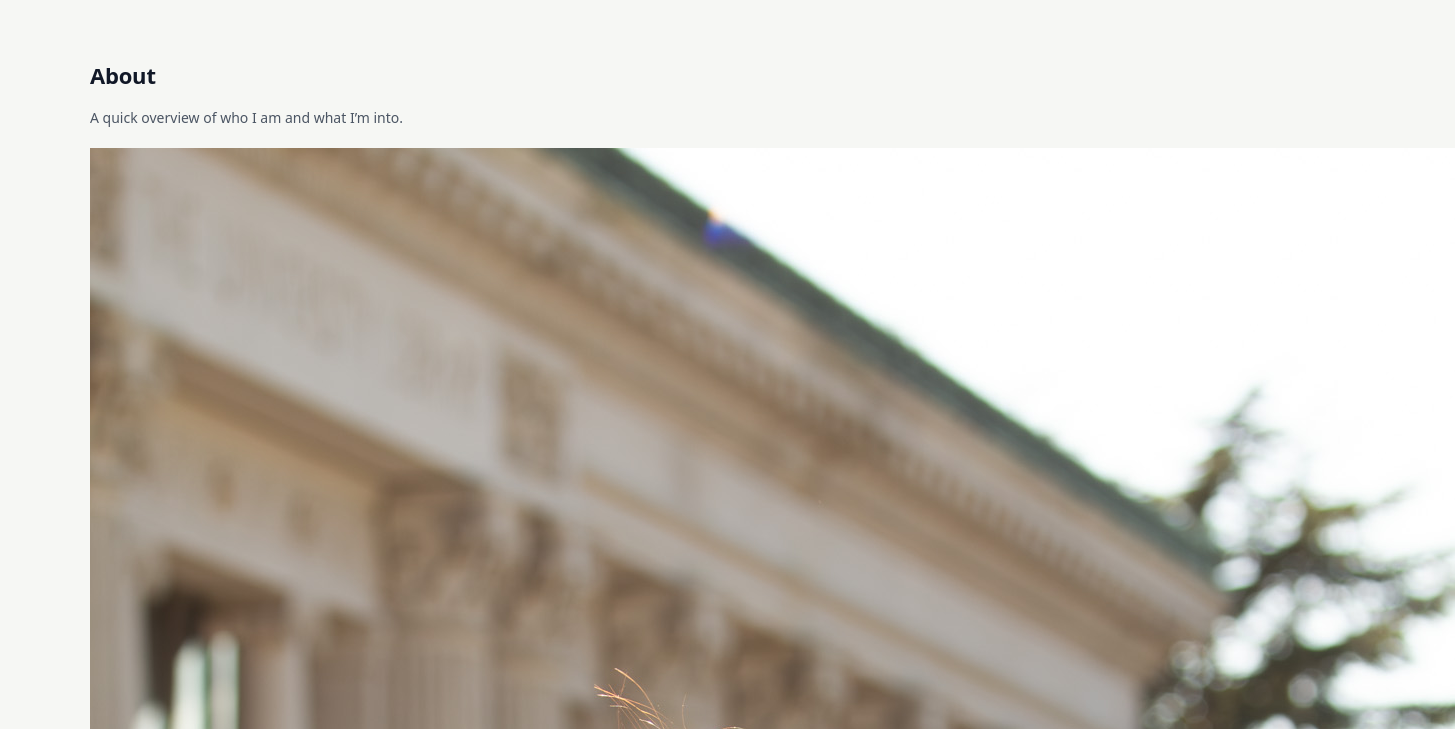
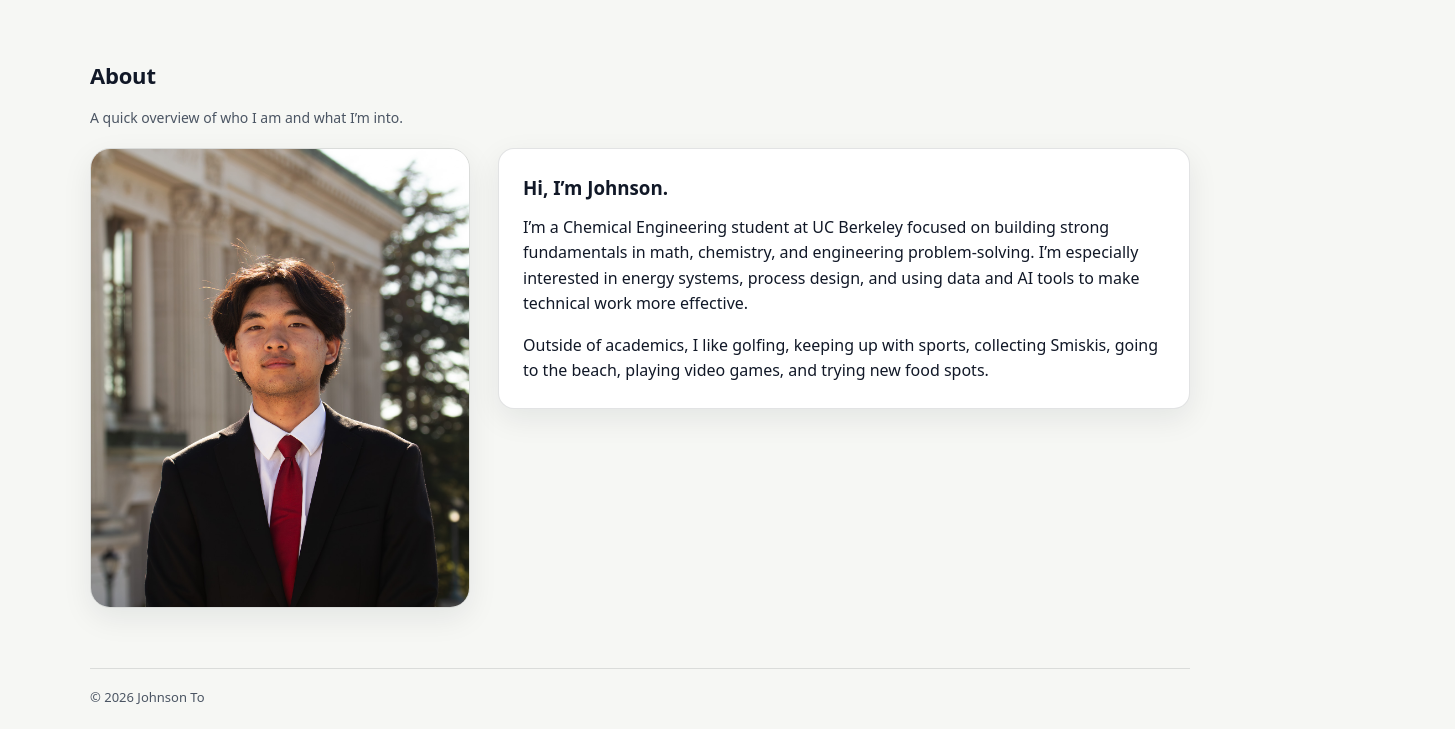
Before and after one commit to johnsonto07/johnsonto07.github.io, a plain HTML site: page about.html in a window 1280 px wide. Shown: the part 71-800 px from the top of the page, 1455 px wide, since content can reach past the window. Drawn offline with Linux system fonts and the light colour scheme.

Commit message:
Update style.css

```diff
--- a/assets/css/style.css
+++ b/assets/css/style.css
@@ -296,3 +296,43 @@ main{padding:42px 0 80px}
     grid-template-columns: minmax(0, 1fr);
   }
 }
+.about-layout{
+  display:grid;
+  grid-template-columns: 380px 1fr;
+  gap: 28px;
+  align-items: start;
+}
+
+.about-photo-card{
+  background: transparent;
+}
+
+.about-photo{
+  width: 100%;
+  max-width: 380px;
+  height: 460px;
+  object-fit: cover;
+  display: block;
+  border-radius: 20px;
+  border: 1px solid var(--border);
+  box-shadow: var(--shadow);
+}
+
+.about-text-card{
+  background: var(--surface);
+  border: 1px solid var(--border);
+  border-radius: var(--radius);
+  box-shadow: var(--shadow);
+  padding: 24px;
+}
+
+@media (max-width: 900px){
+  .about-layout{
+    grid-template-columns: 1fr;
+  }
+
+  .about-photo{
+    max-width: 100%;
+    height: auto;
+  }
+}
```
